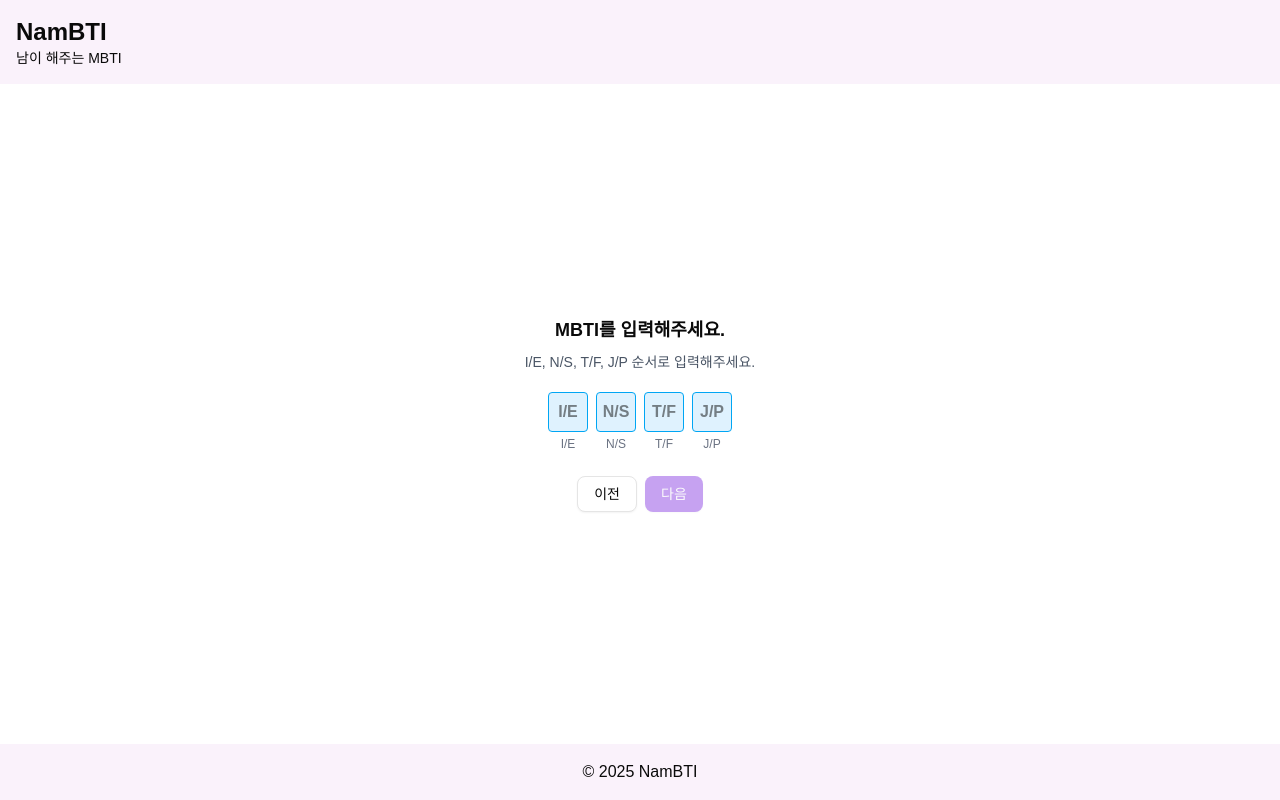
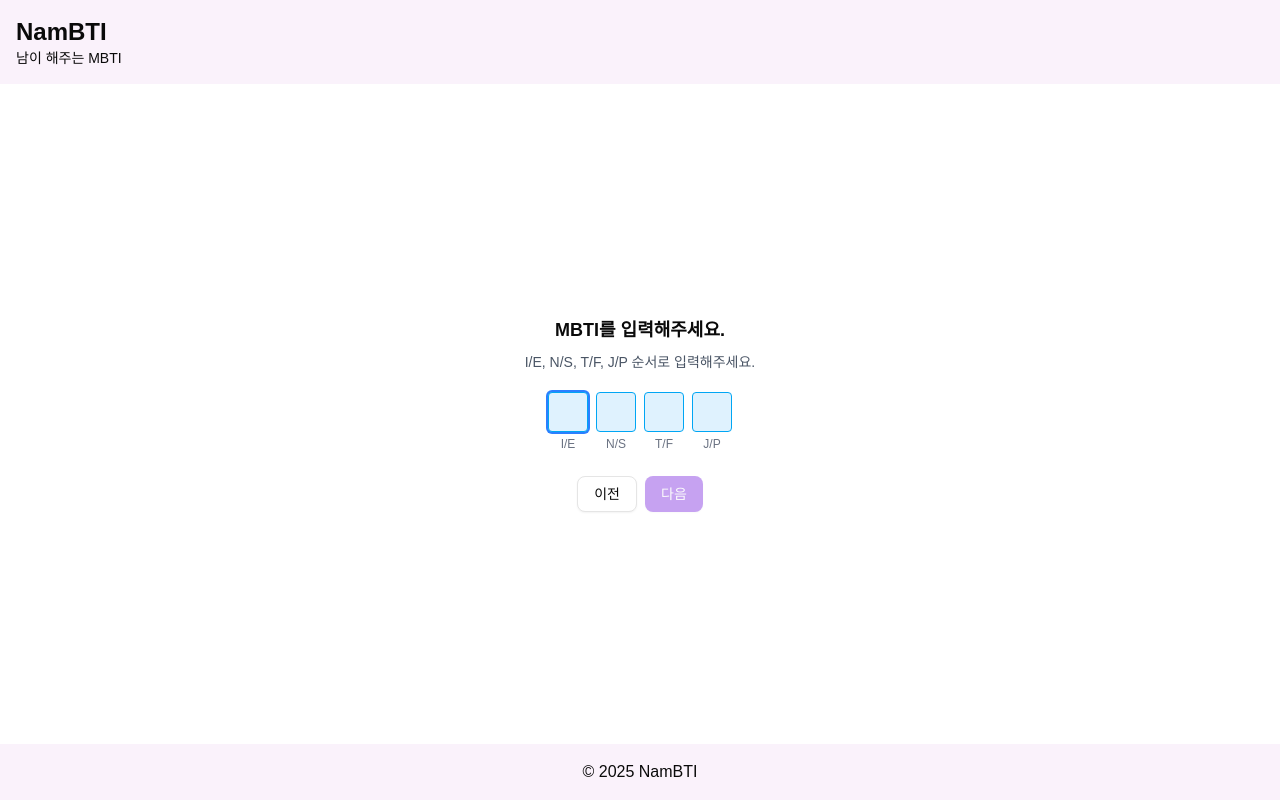
Before and after one commit to flip-404/nambti, a Next.js app: page /links/create/step-2 in a window 1280 px wide. Built offline with nearby package versions, Linux system fonts and the light colour scheme; what @midudev/tailwind-animations would draw is missing.

Commit message:
nova-feat: MBTI 입력 인터페이스 개선
- 숨겨진 input을 사용한 단일 입력 방식으로 변경
- 클릭 시 포커스 이동 및 입력 커서 제어 기능 추가
- 유효성 검사 및 에러 메시지 로직 개선

```diff
--- a/src/app/links/create/step-2/page.tsx
+++ b/src/app/links/create/step-2/page.tsx
@@ -3,7 +3,7 @@
 import { Button } from '@/components/ui/button';
 import { useLinkBuilderStore } from '@/store/useLinkBuilderStore';
 import { useRouter } from 'next/navigation';
-import React, { useState, useRef } from 'react';
+import React, { useState, useRef, useEffect } from 'react';
 
 export default function Step2Page() {
   const h3Style = 'text-lg font-bold';
@@ -11,9 +11,10 @@ export default function Step2Page() {
   const router = useRouter();
   const { mbti, setMbti } = useLinkBuilderStore();
   const [errors, setErrors] = useState<string[]>(['', '', '', '']);
+  const [focusedIndex, setFocusedIndex] = useState<number>(0);
 
-  // input refs
-  const inputRefs = useRef<(HTMLInputElement | null)[]>([]);
+  // 숨겨진 input ref
+  const hiddenInputRef = useRef<HTMLInputElement | null>(null);
 
   const validChars = [
     ['I', 'E'],
@@ -22,30 +23,82 @@ export default function Step2Page() {
     ['J', 'P'],
   ];
 
-  const handleInputChange = (index: number, value: string) => {
+  const handleInputChange = (value: string) => {
     const upperValue = value.toUpperCase();
-    const newMbti = [...mbti];
-    const newErrors = [...errors];
+    const newMbti = ['', '', '', ''];
+    const newErrors = ['', '', '', ''];
 
-    if (upperValue === '') {
-      newMbti[index] = '';
-      newErrors[index] = '';
-    } else if (validChars[index].includes(upperValue)) {
-      newMbti[index] = upperValue;
-      newErrors[index] = '';
+    // 입력된 문자들을 하나씩 검증
+    for (let i = 0; i < Math.min(upperValue.length, 4); i++) {
+      const char = upperValue[i];
+      if (validChars[i].includes(char)) {
+        newMbti[i] = char;
+      } else {
+        newMbti[i] = char;
+        newErrors[i] = `${validChars[i].join(' 또는 ')}만 입력 가능합니다.`;
+      }
+    }
 
-      // 다음 input으로 포커스 이동
-      if (index < 3 && inputRefs.current[index + 1]) {
-        inputRefs.current[index + 1]?.focus();
-      }
-    } else {
-      newMbti[index] = upperValue;
-      newErrors[index] = `${validChars[index].join(' 또는 ')}만 입력 가능합니다.`;
-    }
+    // 포커스 인덱스 업데이트
+    const nextFocusIndex = Math.min(upperValue.length, 4);
+    setFocusedIndex(nextFocusIndex);
 
     setMbti(newMbti);
     setErrors(newErrors);
   };
+
+  const handleKeyDown = (e: React.KeyboardEvent<HTMLInputElement>) => {
+    if (e.key === 'Backspace' && focusedIndex > 0) {
+      e.preventDefault();
+      const currentValue = mbti.join('');
+      if (currentValue.length > 0) {
+        const newValue = currentValue.slice(0, -1);
+        handleInputChange(newValue);
+      }
+    }
+  };
+
+  const handleBoxClick = (index: number) => {
+    // 클릭한 위치로 커서 이동
+    const currentValue = mbti.join('');
+    const newCursorPosition = Math.min(index, currentValue.length);
+    setFocusedIndex(newCursorPosition);
+
+    // 숨겨진 input에 포커스
+    if (hiddenInputRef.current) {
+      hiddenInputRef.current.focus();
+      // 커서 위치 설정
+      setTimeout(() => {
+        if (hiddenInputRef.current) {
+          hiddenInputRef.current.setSelectionRange(newCursorPosition, newCursorPosition);
+        }
+      }, 0);
+    }
+  };
+
+  const handleFocus = () => {
+    const currentValue = mbti.join('');
+    setFocusedIndex(currentValue.length);
+  };
+
+  const handleBlur = () => {
+    setFocusedIndex(-1);
+  };
+
+  useEffect(() => {
+    if (hiddenInputRef.current) {
+      hiddenInputRef.current.focus();
+    }
+  }, [focusedIndex]);
+
+  useEffect(() => {
+    const firstEmptyIndex = mbti.findIndex((char) => char === '');
+    if (firstEmptyIndex !== -1) {
+      setFocusedIndex(firstEmptyIndex);
+    } else {
+      setFocusedIndex(3);
+    }
+  }, [mbti]);
 
   return (
     <main className="flex-1 flex flex-col justify-center items-center gap-5">
@@ -55,23 +108,32 @@ export default function Step2Page() {
       </div>
       <div>
         <div className="flex flex-col items-center gap-2">
+          {/* 숨겨진 실제 input */}
+          <input
+            ref={hiddenInputRef}
+            className="absolute opacity-0 pointer-events-none"
+            value={mbti.join('')}
+            onChange={(e) => handleInputChange(e.target.value)}
+            onKeyDown={handleKeyDown}
+            onFocus={handleFocus}
+            onBlur={handleBlur}
+            maxLength={4}
+            autoComplete="off"
+          />
+
+          {/* 시각적 input 박스들 */}
           <div className="flex gap-2">
             {Array.from({ length: 4 }).map((_, idx) => (
               <div key={idx} className="flex flex-col items-center">
-                <input
-                  ref={(el) => {
-                    inputRefs.current[idx] = el;
-                  }}
-                  className={`w-10 h-10 rounded border-1 text-center font-bold ${
+                <div
+                  className={`w-10 h-10 rounded border-1 text-center font-bold cursor-text flex items-center justify-center ${
                     errors[idx]
                       ? 'bg-red-100 border-red-500 text-red-700'
                       : 'bg-sky-100 border-sky-500'
-                  }`}
-                  value={mbti[idx]}
-                  onChange={(e) => handleInputChange(idx, e.target.value)}
-                  maxLength={1}
-                  placeholder={validChars[idx].join('/')}
-                />
+                  } ${focusedIndex === idx ? 'ring-2 ring-blue-500' : ''}`}
+                  onClick={() => handleBoxClick(idx)}>
+                  {mbti[idx] || ''}
+                </div>
                 <span className="text-xs text-gray-500 mt-1">{validChars[idx].join('/')}</span>
               </div>
             ))}
```
